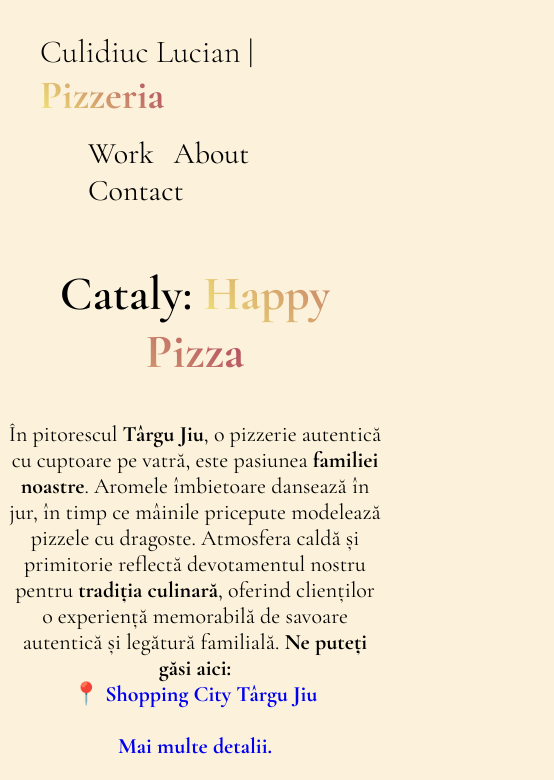
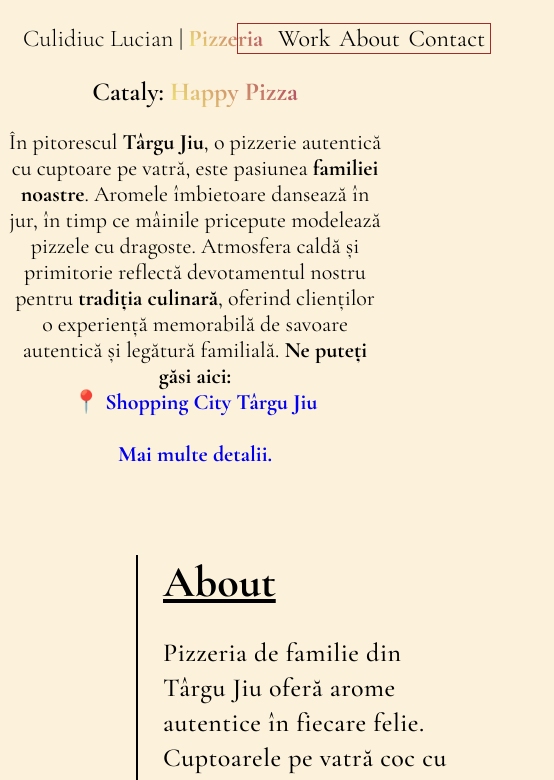
Before and after one commit to LucassPW/cataly, a plain HTML site: page index.html in a window 390 px wide. Shown: the top 780 px of the page, 554 px wide, since content can reach past the window. Drawn offline with nearby package versions, Linux system fonts and the light colour scheme; a web font is replaced by a local one.

Commit message:
Add files via upload

```diff
--- a/index.html
+++ b/index.html
@@ -6,12 +6,13 @@
     <link rel="stylesheet" href="styles.css">
     <link rel="preconnect" href="https://fonts.googleapis.com">
     <link rel="preconnect" href="https://fonts.gstatic.com" crossorigin>
+    <script src="js.js"></script>
     <link href="https://fonts.googleapis.com/css2?family=Cormorant+Garamond:wght@300;400;500;600;700&family=Dai+Banna+SIL:wght@300;400;500;600;700&display=swap" rel="stylesheet">
     <title>Lesson 95 - My first project</title>
 </head>
 <body>
     <header class="navbar">
-        <h1>Culidiuc Lucian | <span class="gradient">Pizzeria</span></h1>
+        <h1>Culidiuc Lucian | <span class="gradient h1">Pizzeria</span></h1>
         <nav class="links">
             <ul>
                 <li><a href="#grid" active>Work</a></li>
--- a/styles.css
+++ b/styles.css
@@ -5,6 +5,10 @@ body {
 
 html {
     scroll-behavior: smooth;
+}
+
+.topnav {
+    display: none;
 }
 
 .gradient {
@@ -159,3 +163,63 @@ a:active {
     margin: auto;
     text-decoration: underline;
 }
+
+@media screen and (max-width: 415px)
+{
+
+    body {
+
+    }
+
+    .navbar {
+        display: inline-block;
+        /* border: 1px solid red; */
+        margin: 15px 0 0 15px;
+        width: 130%;
+        max-width: 1200px;
+    }
+    h1 {
+        font-size: 24px;
+        /* margin: -10px 0px 0px -15px; */
+        /* border: 1px solid olive; */
+    }
+
+    nav {
+        /* border: 1px solid blue; */
+        margin: 0;
+    }
+
+    .links ul {
+        margin: 0 0 0 -30px;
+        border: 1px solid brown;
+    }
+
+    .links li {
+        margin-left: 10px;
+    }
+
+    .links a {
+        margin: 5px;
+        font-size: 24px;
+    }
+
+    .links li a:first-of-type {
+        margin-left: -10px;
+    }
+
+    .gradient.h1 {
+        font-size: 24px;
+    }
+
+    #intro h2 {
+        font-size: 26px;
+    }
+
+    #intro .gp {
+        font-size: 26px;
+    }
+
+    .img-grid {
+        display: none;
+    }
+}
```
